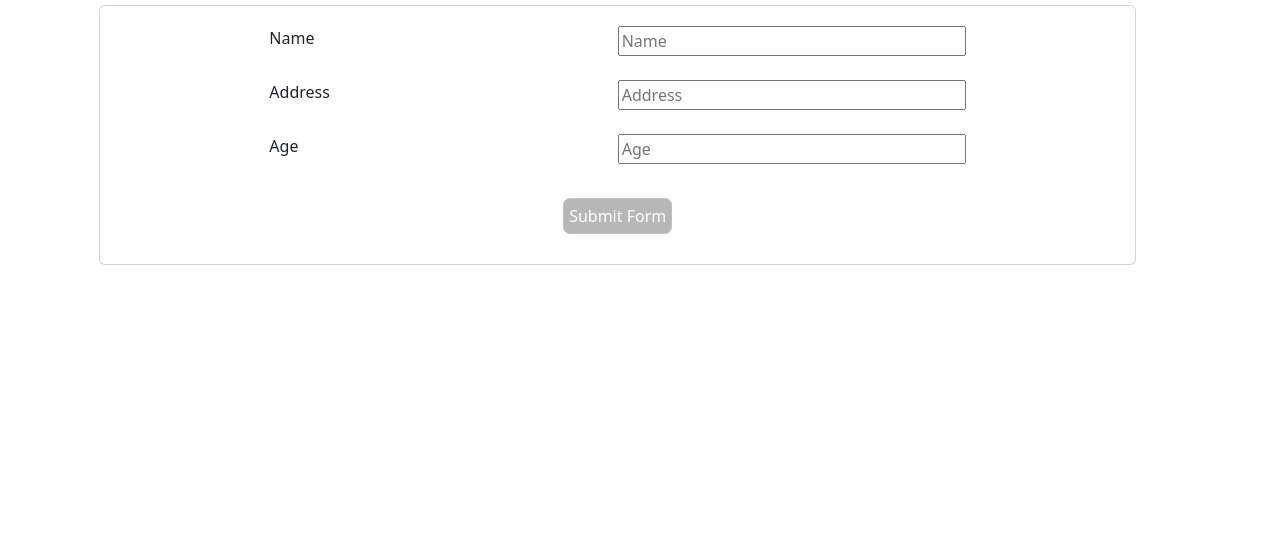
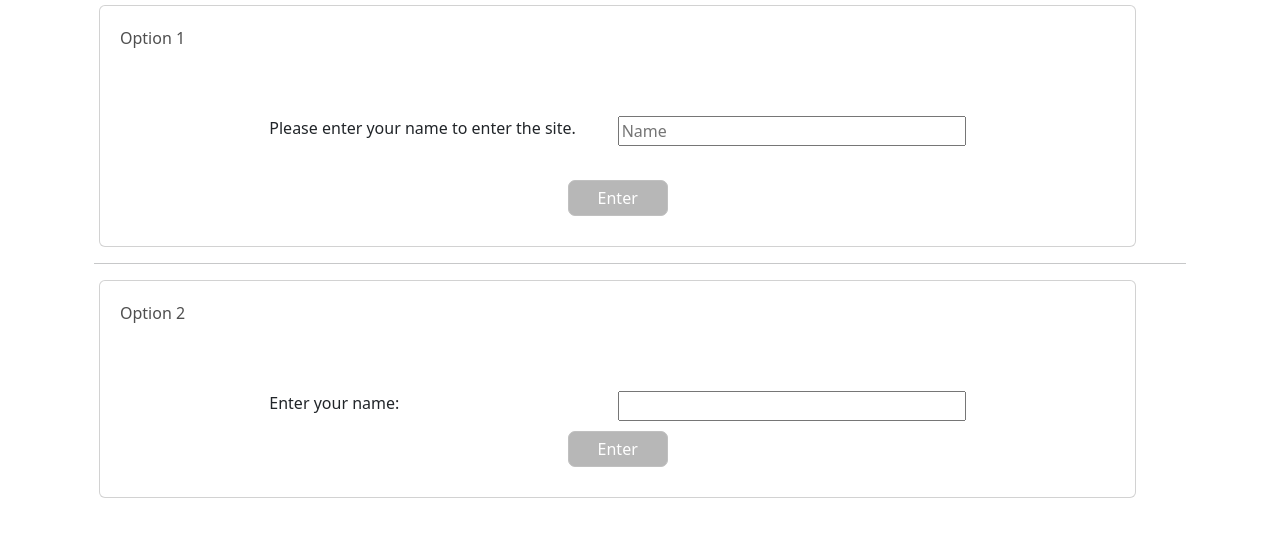
Before and after one commit to My2Labs/WeatherApp, a Django app: page / in a window 1280 px wide. Shown: the part 56-593 px from the top of the page. Run offline with Django 4.2, Linux system fonts and the light colour scheme.

Commit message:
some styling

```diff
--- a/lookup/static/styles.css
+++ b/lookup/static/styles.css
@@ -123,11 +123,16 @@ span{
     margin-top: 10px;
 }
 
+.address-form {
+    padding-top: 50px;
+}
+
 .form-submit {
     background-color: rgb(183, 183, 183);
     color: white;
     border-radius: 7px;
     width: auto;
+    min-width: 100px;
     padding: 5px;
     margin: auto;
     border: solid 1px silver;
@@ -139,6 +144,7 @@ span{
     color: blue;
     border-radius: 7px;
     width: auto;
+    min-width: 100px;
     padding: 5px;
     margin: auto;
     border: solid 1px silver;
--- a/lookup/templates/base.html
+++ b/lookup/templates/base.html
@@ -3,7 +3,7 @@
   <head>
     <meta charset="utf-8">
     <meta name="viewport" content="width=device-width, initial-scale=1">
-    <title>Bootstrap demo</title>
+    <title>Sharron</title>
     <link href="https://cdn.jsdelivr.net/npm/bootstrap@5.3.1/dist/css/bootstrap.min.css" rel="stylesheet" integrity="sha384-4bw+/aepP/YC94hEpVNVgiZdgIC5+VKNBQNGCHeKRQN+PtmoHDEXuppvnDJzQIu9" crossorigin="anonymous">
   </head>
   <body>
@@ -37,9 +37,12 @@
               </li>
             </ul>
             {% if myname %}
-            <p>Hello, {{ myname }}!</p>
+              <p>Hello, {{ myname }}!</p>
             {% endif %}
-                <!-- <form class="d-flex" role="search">
+            {% if user_input %}
+                <p>Hola, {{ user_input }}!</p>
+            {% endif %}
+            <!-- <form class="d-flex" role="search">
               <input class="form-control me-2" type="search" placeholder="Search" aria-label="Search">
               <button class="btn btn-outline-secondary" type="submit">Search</button>
             </form> -->
--- a/lookup/templates/calculator.html
+++ b/lookup/templates/calculator.html
@@ -1,7 +1,7 @@
 {% extends 'base.html' %}
 {% block content %}
 {% load static %}
-
+<link rel="stylesheet" href="{% static 'styles.css' %}">
 <h1>Calculator</h1>
 <form method="post">
     {% csrf_token %}
@@ -16,7 +16,7 @@
     <input type="number" id="num1" name="num1"><br>
     <label for="num2">Number 2:</label>
     <input type="number" id="num2" name="num2"><br>
-    <button type="submit">Calculate</button>
+    <button class="form-submit" type="submit">Calculate</button>
 </form>
 {% if result %}
     <p>Result: {{ result }}</p>
--- a/lookup/templates/enter.html
+++ b/lookup/templates/enter.html
@@ -35,22 +35,23 @@
  -->
     <div class="container">
         <div class="card">
+            <p>Option 1</p>
             <form method="post" action="{% url 'enter' %}" class="name-form">
                 {% csrf_token %}
                 <div class="address-form">
-                <label for="myname">Name</label>
+                    <label for="myname">Please enter your name to enter the site.</label>
                     <input type="text" id="myname" name="myname" placeholder="Name"><br>
                 </div>
-            <div class="address-form">
+                <!-- <div class="address-form">
                     <label for="myaddress">Address</label>
                     <input type="text" id="myaddress" name="myaddress" placeholder="Address"><br>
                 </div>
                 <div class="address-form">
                     <label for="age">Age</label>
                     <input type="number" id="age" name="age" placeholder="Age"><br>
-            </div>
+                </div> -->
                 <div class="form-button">
-                <button class="form-submit" type="submit">Submit Form</button>
+                    <button class="form-submit" type="submit">Enter</button>
                 </div>
             </form>
             <div class="returned-name">
@@ -59,6 +60,26 @@
                 {% endif %}
             </div>
         </div>
+        <hr>
+        <div class="card">
+            <p>Option 2</p>
+            <form method="post" action="{% url 'enter' %}" class="name-form">
+                {% csrf_token %}
+                <div class="address-form">
+                    <label for="user_input">Enter your name:</label>
+                    <input type="text" id="user_input" name="user_input">
+                </div>
+                <div class="form-button">
+                    <button class="form-submit" type="submit">Enter</button>
+                </div>
+            </form>
+            <div class="returned-name">
+                {% if user_input %}
+                <p>Thanks, {{ user_input }}, for submitting the form.</p>
+                {% endif %}
+        </div>
+    </div>
+
  </div>
 
     <br>
@@ -73,10 +94,6 @@
     <!-- {% if form %}
         {{form}}
     {% endif %} -->
-
-
-
-
 </div>
 
 {% endblock %}
--- a/lookup/templates/quantity.html
+++ b/lookup/templates/quantity.html
@@ -1,7 +1,7 @@
 {% extends 'base.html' %}
 {% block content %}
 {% load static %}
-
+<link rel="stylesheet" href="{% static 'styles.css' %}">
 <br>
 <form method="post">
     {% csrf_token %}
@@ -10,7 +10,7 @@
     <input type="float" id="price" name="price"><br>
     <label for="quantity">Quantity:</label>
     <input type="float" id="quantity" name="quantity"><br>
-    <button type="submit">Multiply</button>
+    <button class="form-submit" type="submit">Multiply</button>
 </form>
 {% if total %}
     <p class="d-inline-flex focus-ring py-1 px-2 text-decoration-none border rounded-2">Total: ${{ rounded }} </p>
--- /dev/null
+++ b/lookup/templatetags/context_processors.py
@@ -0,0 +1,3 @@
+def form_name(request):
+    form_name = request.session.get('myname', None)
+    return {'form_name': form_name}
--- a/lookup/urls.py
+++ b/lookup/urls.py
@@ -10,8 +10,7 @@ urlpatterns = [
     path('calculator', views.calculator, name="calculator"),
     path('quantity', views.quantity, name="quantity"),
     path('success', views.airhtml, name='success'),
-
-]
+    ]
 
 urlpatterns += static(settings.STATIC_URL, document_root=settings.STATIC_ROOT)
 urlpatterns += static(settings.MEDIA_URL, document_root=settings.MEDIA_ROOT)
--- a/lookup/views.py
+++ b/lookup/views.py
@@ -1,11 +1,13 @@
 from doctest import OutputChecker
 from unittest import result
+from django.http import HttpResponse
 from django.shortcuts import render, redirect
 from django.contrib.sessions.models import Session
 from .templatetags.forms import GreetingForm
 from .templatetags.models import Item
 from .templatetags.my_script import bubble_sort, calculate_result
 from .templatetags.utils import calculate, calculate_total
+import logging
 
 
 def calculator(request):
@@ -28,7 +30,6 @@ def calculator(request):
 
 
 def quantity(request):
-    myname = request.POST.get('myname', '')
     import requests
     if request.method == 'POST':
         price = float(request.POST.get('price'))
@@ -47,6 +48,49 @@ def quantity(request):
         return render(request, 'quantity.html')
 
 
+def process_input(request):
+    if request.method == 'POST':
+        user_input = request.POST.get('user_input', '')  # Get the input from the form
+        # Perform any processing you need on user_input
+        request.session['user_input'] = 'user_name'
+        logging.info(user_input)
+        return render(request, 'enter.html', {'user_input': user_input})
+
+def display_items(request):
+    if request.method == 'POST':
+        item = request.POST.get('item', '')
+        description = request.POST.get('description', '')
+        return render(request, 'enter.html', {'item': item, 'description': description})
+
+def display_items(request):
+    items = Item.objects.all()
+    return render(request, 'enter.html', {'items': items})
+
+
+def greet_with_form(request):
+    if request.method == 'POST':
+        form = GreetingForm(request.POST)
+        if form.is_valid():
+            myname = form.cleaned_data['myname']
+            request.session['myname'] = 'setname'
+            setname = request.session.get('myname', '')
+            myaddress = form.cleaned_data['address']
+            age = form.cleaned_data['age'] + 2
+            logging.info(myname)
+        return render(request, 'enter.html', {'myname': myname, 'setname': setname})
+    else:
+        form = GreetingForm()
+    return render(request, 'enter.html', {'form': form})
+
+
+def base_return(request):
+    import json
+    import requests
+    myname = request.POST.get('myname', '')
+
+    return render(request, 'base.html', {'myname': myname})
+
+
 def enter(request):
     import json
     import requests
@@ -57,45 +101,14 @@ def enter(request):
     item = request.POST.get('item', '')
     myname = request.POST.get('myname', '')
     age = request.POST.get('age', '')
+    logging.info(myname)
 
-    def process_input(request):
-        if request.method == 'POST':
-            user_input = request.POST.get('user_input', '')  # Get the input from the form
-            # Perform any processing you need on user_input
 
-            return render(request, 'enter.html', {'user_input': user_input})
+    def get_form_name(request):
+        form_name = request.session.get('myname', None)
+        return render(request, 'enter.html', {'form_name': form_name})
 
-    def greetings(request):
-        name = "Alice"
 
-    def greet_with_form(request):
-        if request.method == 'POST':
-            form = GreetingForm(request.POST)
-            if form.is_valid():
-                myname = form.cleaned_data['myname']
-                request.session['myname'] = myname
-                myaddress = form.cleaned_data['address']
-                age = form.cleaned_data['age'] + 2
-                return redirect('success')
-            return render(request, 'enter.html', {'myname': myname})
-        else:
-            form = GreetingForm()
-        return render(request, 'enter.html', {'form': form})
-
-    # def display_items(request):
-    #     items = Item.objects.all()
-    #     return render(request, 'enter.html', {'items': items})
-
-    def display_items(request):
-        if request.method == 'POST':
-            item = request.POST.get('item', '')
-            description = request.POST.get('description', '')
-            return render(request, 'enter.html', {'item': item, 'description': description})
-
-    # def test_function(request):
-    #     if x:
-    #         x == x + 2
-    #         return x
 
     return render(request, 'enter.html', {
         'user_input': user_input,
@@ -105,7 +118,7 @@ def enter(request):
         'form': form,
         'myname': myname,
         'age': age,
-        })
+       })
 
 
 
```
Also changed, not shown: lookup/templates/quantitytotal.html (deleted, +0 -17 lines). Lines whose indentation alone changed are shown as unchanged.
